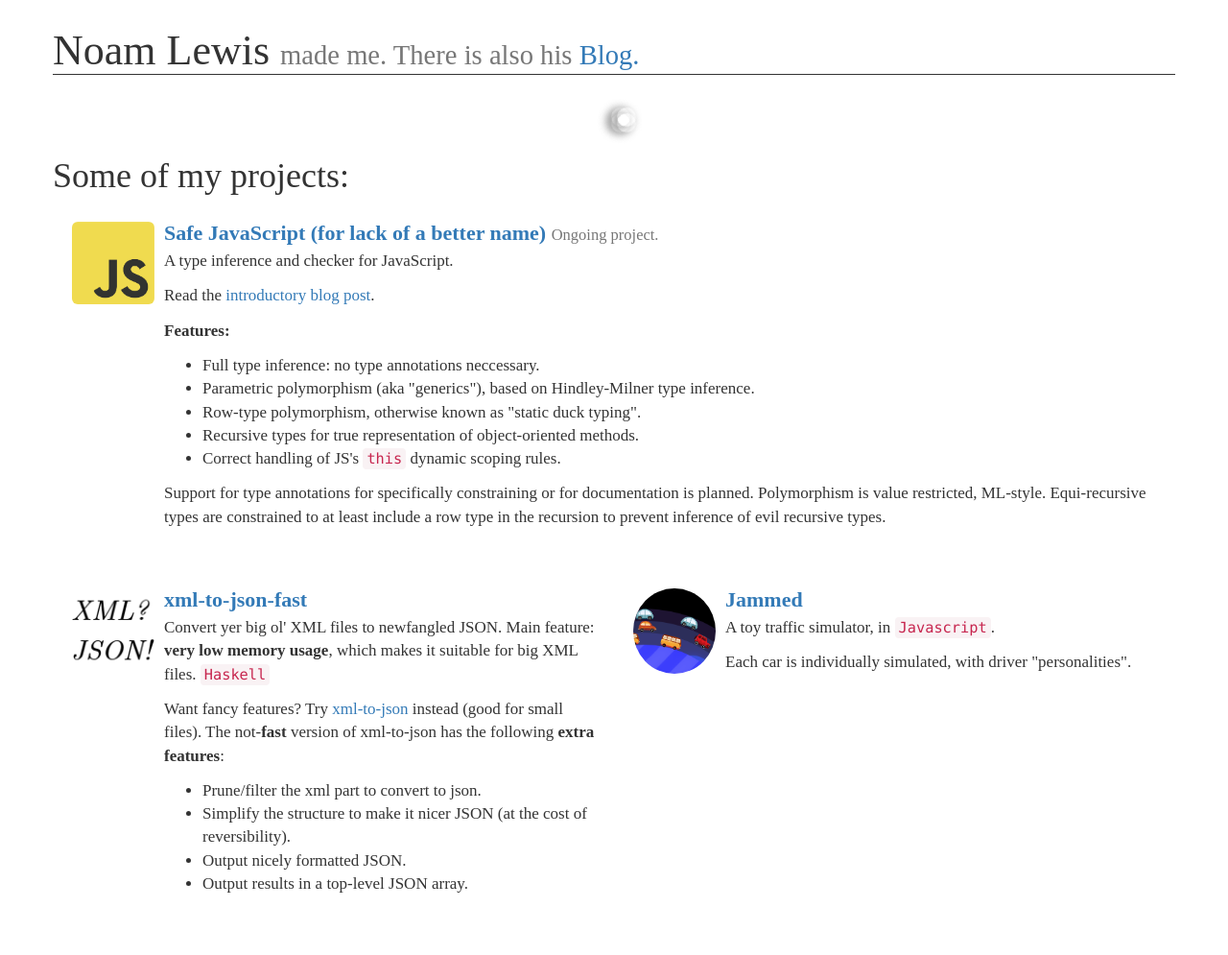
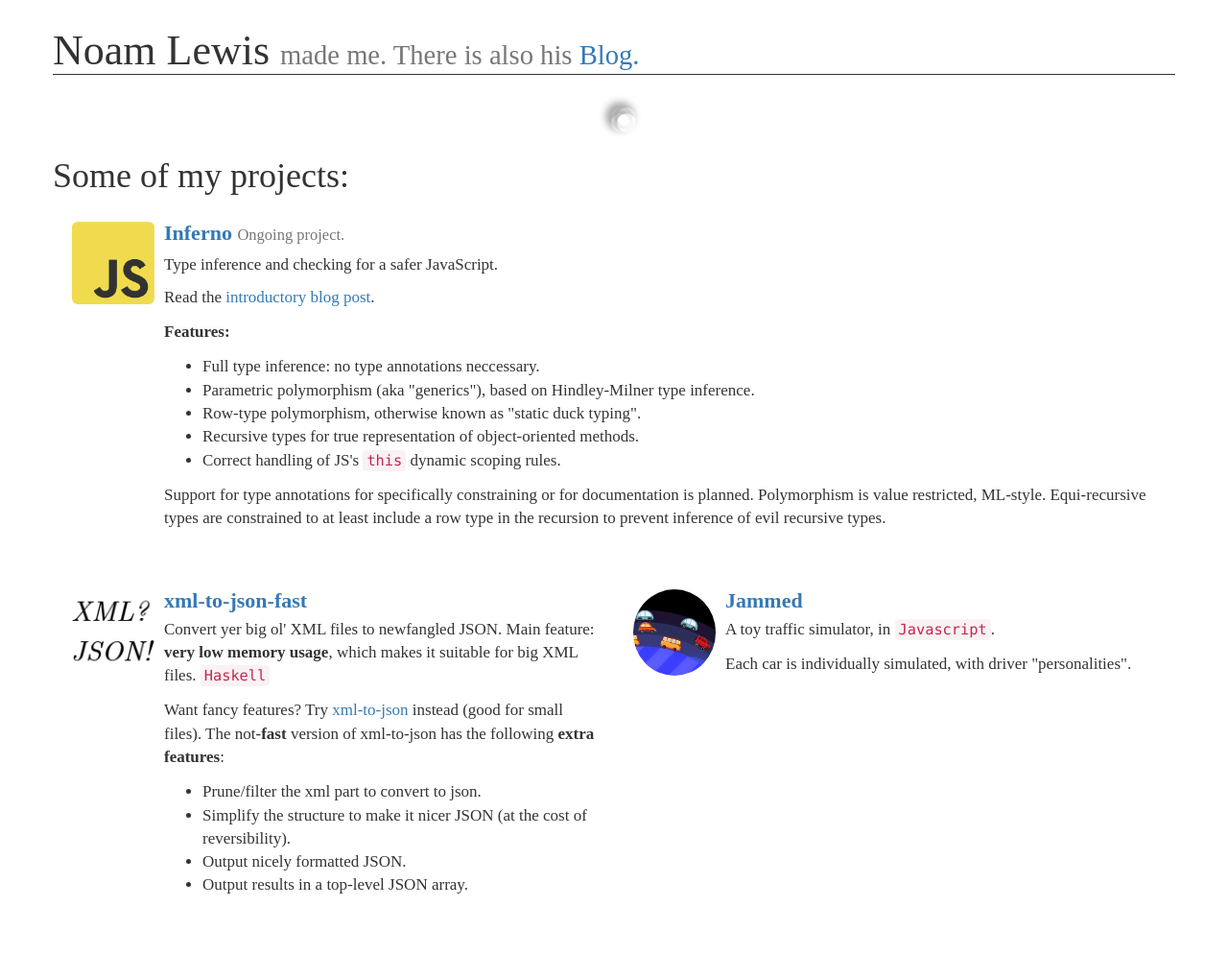
Before and after one commit to sinelaw/sinelaw.github.io, a website: page index.html in a window 1280 px wide. Shown: the top 995 px of the page at 96% size. Drawn offline with Linux system fonts and the light colour scheme.

Commit message:
change SJS -> Inferno

```diff
--- a/index.html
+++ b/index.html
@@ -40,14 +40,14 @@
         <div class="col-md-12 col-sm-12">
 
           <div class="media">
-            <a class="media-left" href="//github.com/sinelaw/sjs">
+            <a class="media-left" href="//github.com/sinelaw/inferno">
               <img class="img-rounded img-responsive" src="images/js.png"/>
             </a>
             <div class="media-body">
-              <a href="//github.com/sinelaw/sjs">
-		<h4 class="media-heading">Safe JavaScript (for lack of a better name) <small>Ongoing project.</small></h4>
+              <a href="//github.com/sinelaw/inferno">
+		<h4 class="media-heading">Inferno <small>Ongoing project.</small></h4>
 	      </a>
-	      <p>A type inference and checker for JavaScript.</p>
+              <h5>Type inference and checking for a safer JavaScript.</h5>
 	      <p>Read the <a href="https://noamlewis.wordpress.com/2015/01/20/introducing-sjs-a-type-inferer-and-checker-for-javascript/">introductory blog post</a>.</p>
 	      <p><strong>Features:</strong>
 		<ul>
--- a/styles/decor.less
+++ b/styles/decor.less
@@ -59,8 +59,8 @@
             //border-width: 2px;
             //border-style: solid;
             //border-color:white;
-            box-shadow: 3px 3px 10px 0px #aaa;
-            .animation(time 15s infinite linear);
+            box-shadow: 4px 4px 10px 0px #aaa;
+            .animation(time 10s infinite linear);
             //left: 10px;
             //top: 10px;
 	    background-color: transparent;//red;
```
Also changed, not shown: styles/main.less.css.
